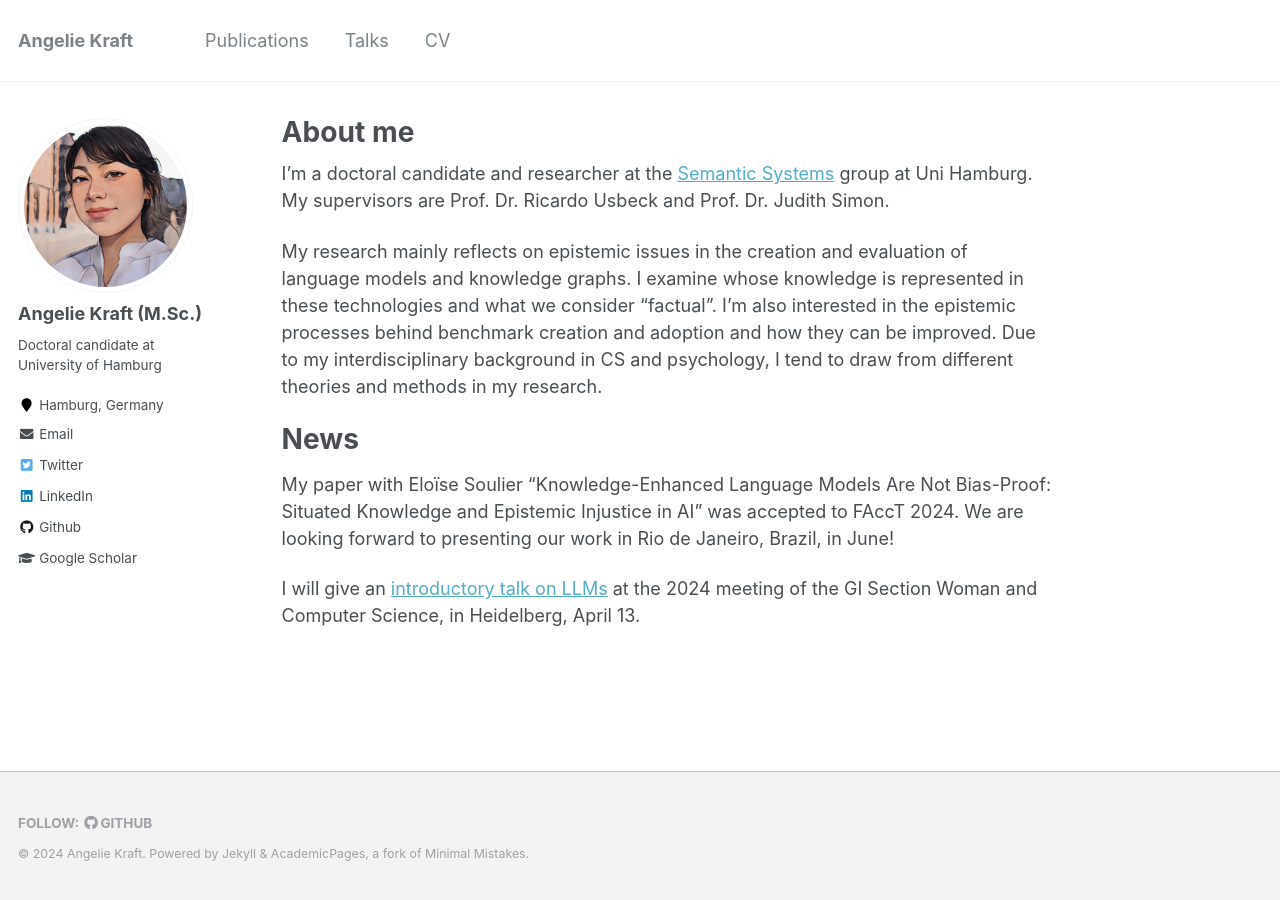
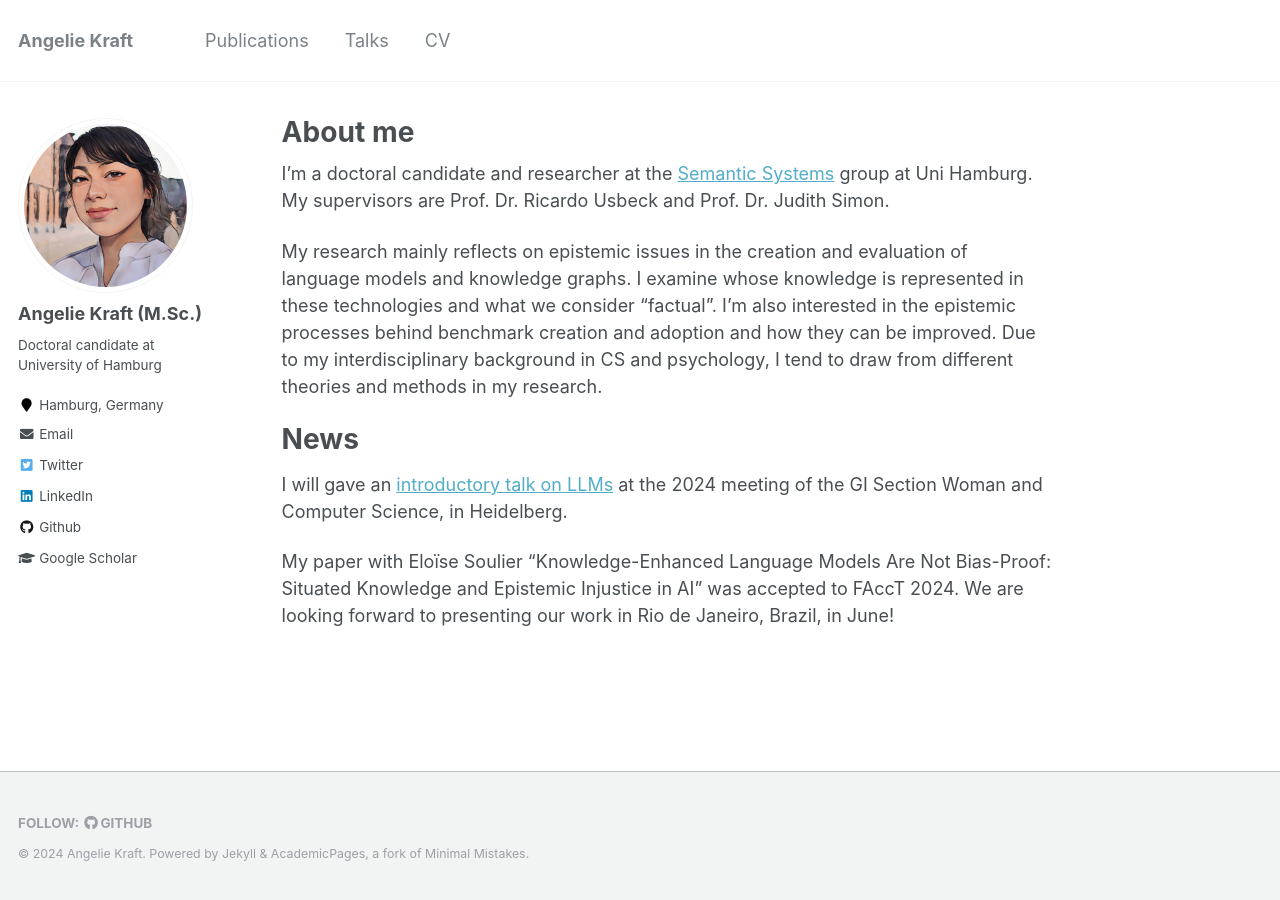
Before and after one commit to krangelie/krangelie.github.io, a Jekyll site: the page built from _pages/about.md, in a window 1280 px wide. Built offline with Jekyll 4.4.1, drawn with Linux system fonts in a browser that asks for light colours.

Commit message:
update about

```diff
--- a/_pages/about.md
+++ b/_pages/about.md
@@ -14,6 +14,7 @@ My research mainly reflects on epistemic issues in the creation and evaluation o
 
 # News
 
+I will gave an [introductory talk on LLMs](https://krangelie.github.io/_talks/2024-04-12-talk-8.md) at the 2024 meeting of the GI Section Woman and Computer Science, in Heidelberg.
+
+
 My paper with Eloïse Soulier "Knowledge-Enhanced Language Models Are Not Bias-Proof: Situated Knowledge and Epistemic Injustice in AI" was accepted to FAccT 2024. We are looking forward to presenting our work in Rio de Janeiro, Brazil, in June!
-
-I will give an [introductory talk on LLMs](https://fg-frauen-informatik.gi.de/veranstaltung/fachgruppentagung-2024) at the 2024 meeting of the GI Section Woman and Computer Science, in Heidelberg, April 13.
```
